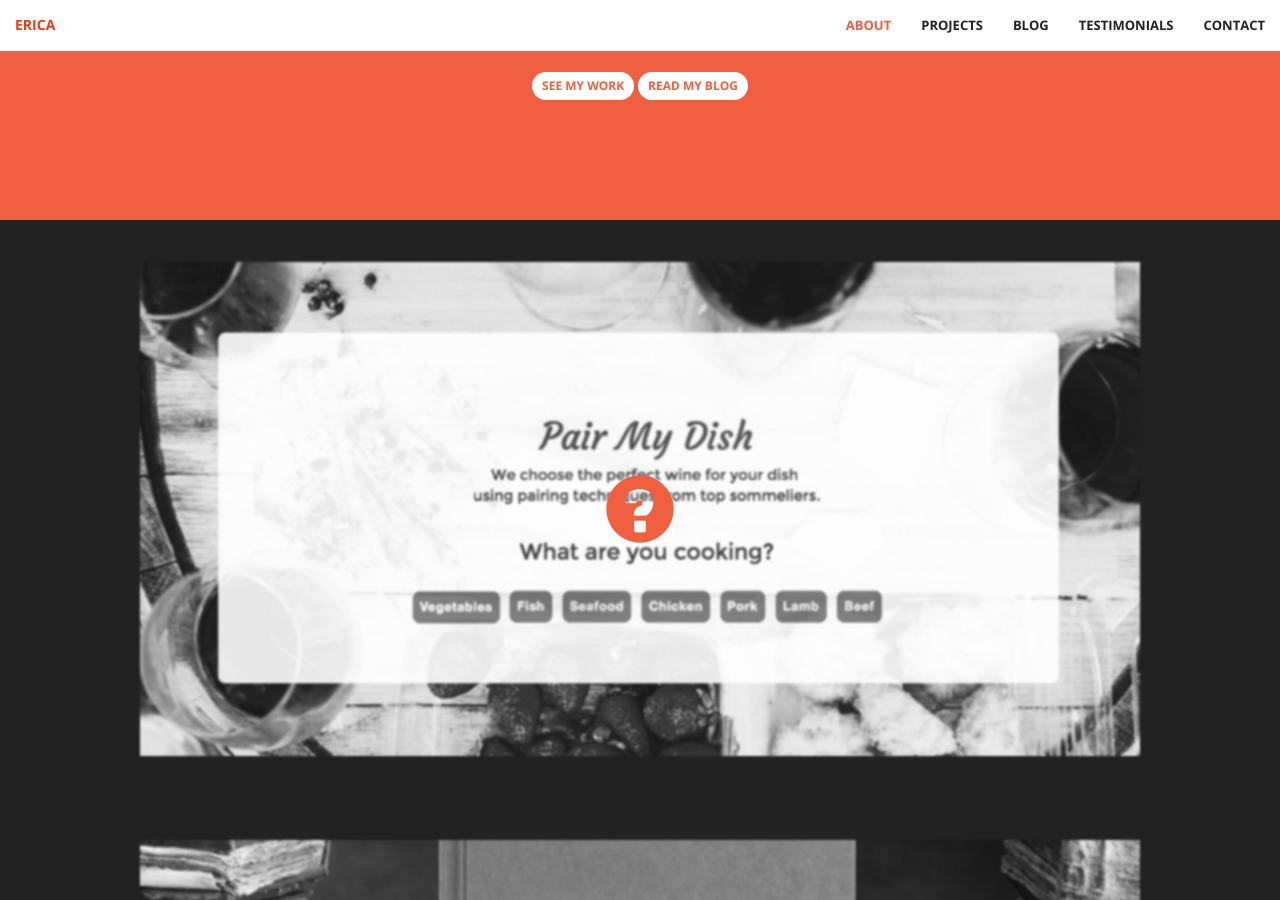
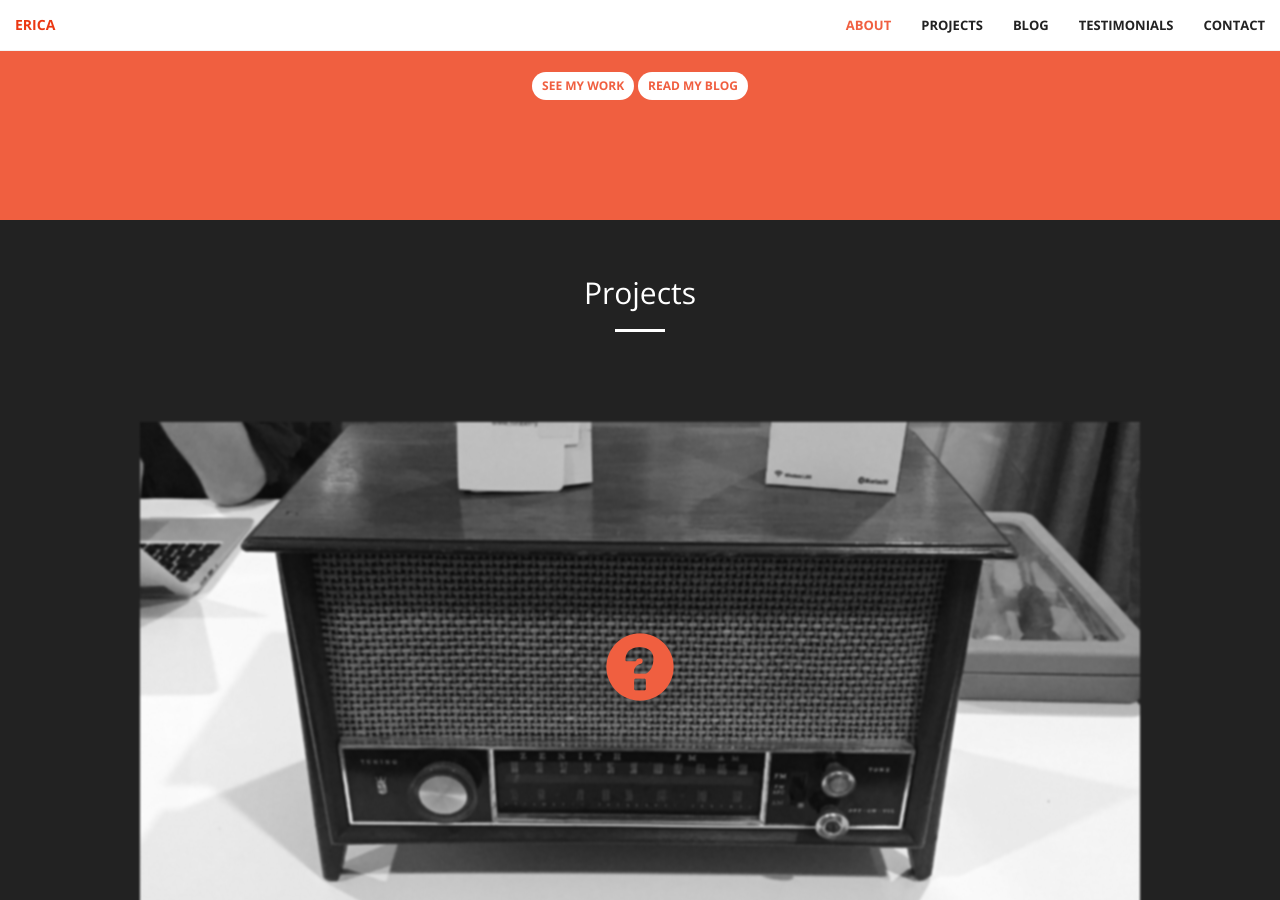
Before and after one commit to ESosa0/ericablog, a Jekyll site: the page built from index.html, in a window 1280 px wide and 900 px high, scrolled down 1096 px. Built offline with Jekyll 4.4.1, drawn with Linux system fonts in a browser that asks for light colours.

Commit message:
added internet radio project

```diff
--- a/_sass/style.scss
+++ b/_sass/style.scss
@@ -84,3 +84,9 @@ margin-top: 4em;
     background-color: #f05f40;
     margin-top: .5em;
 }
+
+.my-projects-header {
+    color: #fff;
+    margin-top: 4em;
+    margin-bottom: 2em;
+}
--- a/index.html
+++ b/index.html
@@ -41,6 +41,33 @@ permalink: /
 
 <section class="no-padding" id="portfolio">
     <div class="container-fluid portfolio-container">
+        <div class="row text-center my-projects-header">
+            <h2 class="section-heading">Projects</h2>
+            <hr class="light">
+        </div>
+        <div class="row no-gutter">
+            <div class="col-lg-12 col-sm-12 portfolio-row">
+                <div class="portfolio-box">
+                    <img src="images/vintage-radio-project.jpg" class="img-responsive" alt="">
+                    <div class="portfolio-box-question">
+                        <span class="glyphicon glyphicon-question-sign"></span>
+                    </div>
+                    <div class="portfolio-box-caption">
+                        <div class="portfolio-box-caption-content">
+                            <div class="project-category text-faded">
+                                Hardware
+                            </div>
+                            <div class="project-name">
+                                Internet Radio Conversion
+                                <p>Turning a vintage radio into an internet radio and bluetooth speaker</p>
+                                <p>
+                                    <a href="{{ site.baseurl }}/blog/vintage-to-internet-radio" class="btn btn-sm portfolio-button">Learn more</a>
+                                </p>
+                            </div>
+                        </div>
+                    </div>
+                </div>
+            </div>
         <div class="row no-gutter">
             <div class="col-lg-12 col-sm-12 portfolio-row">
                 <div class="portfolio-box">
```
Also changed, not shown: images/vintage-radio-project.jpg (added).
